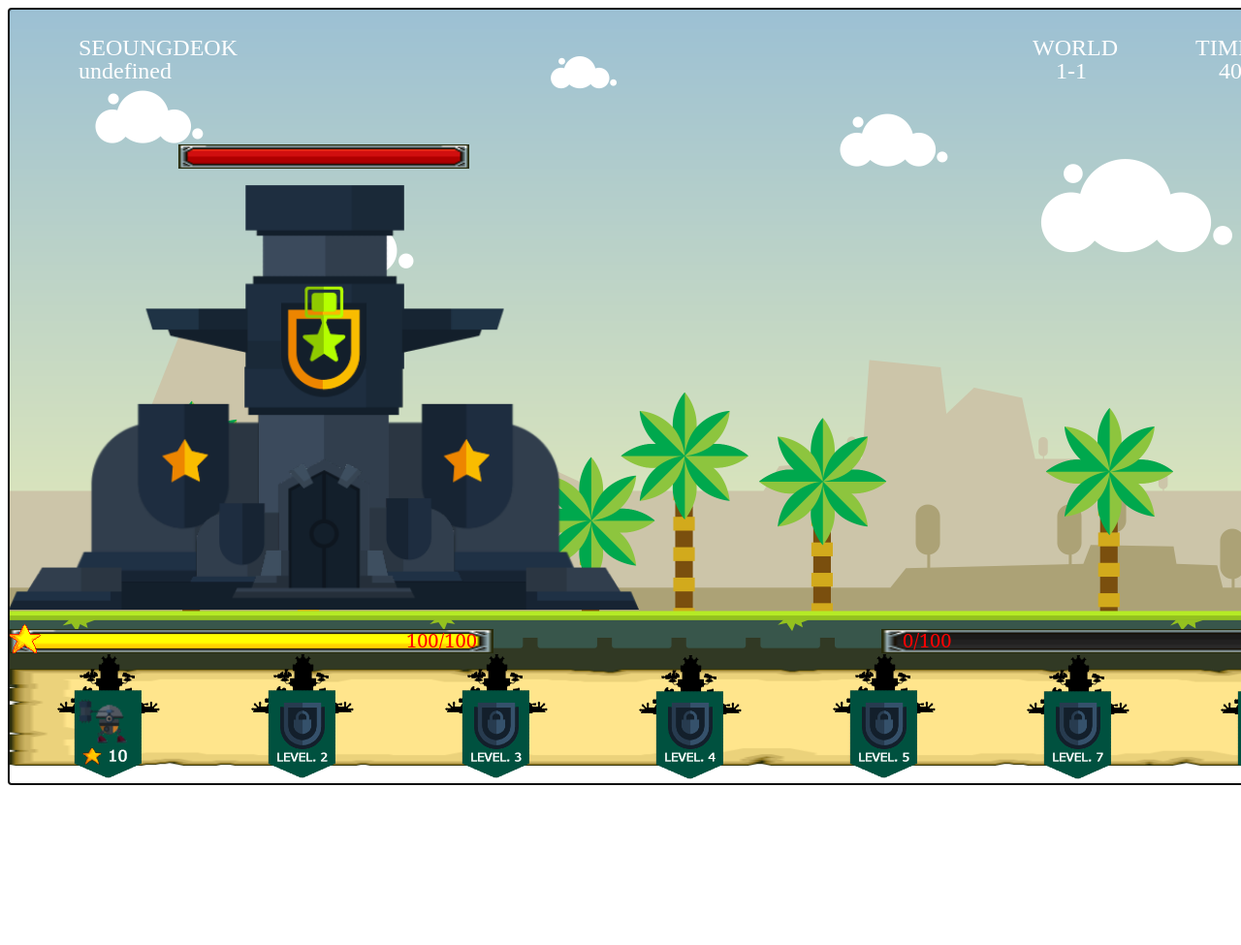
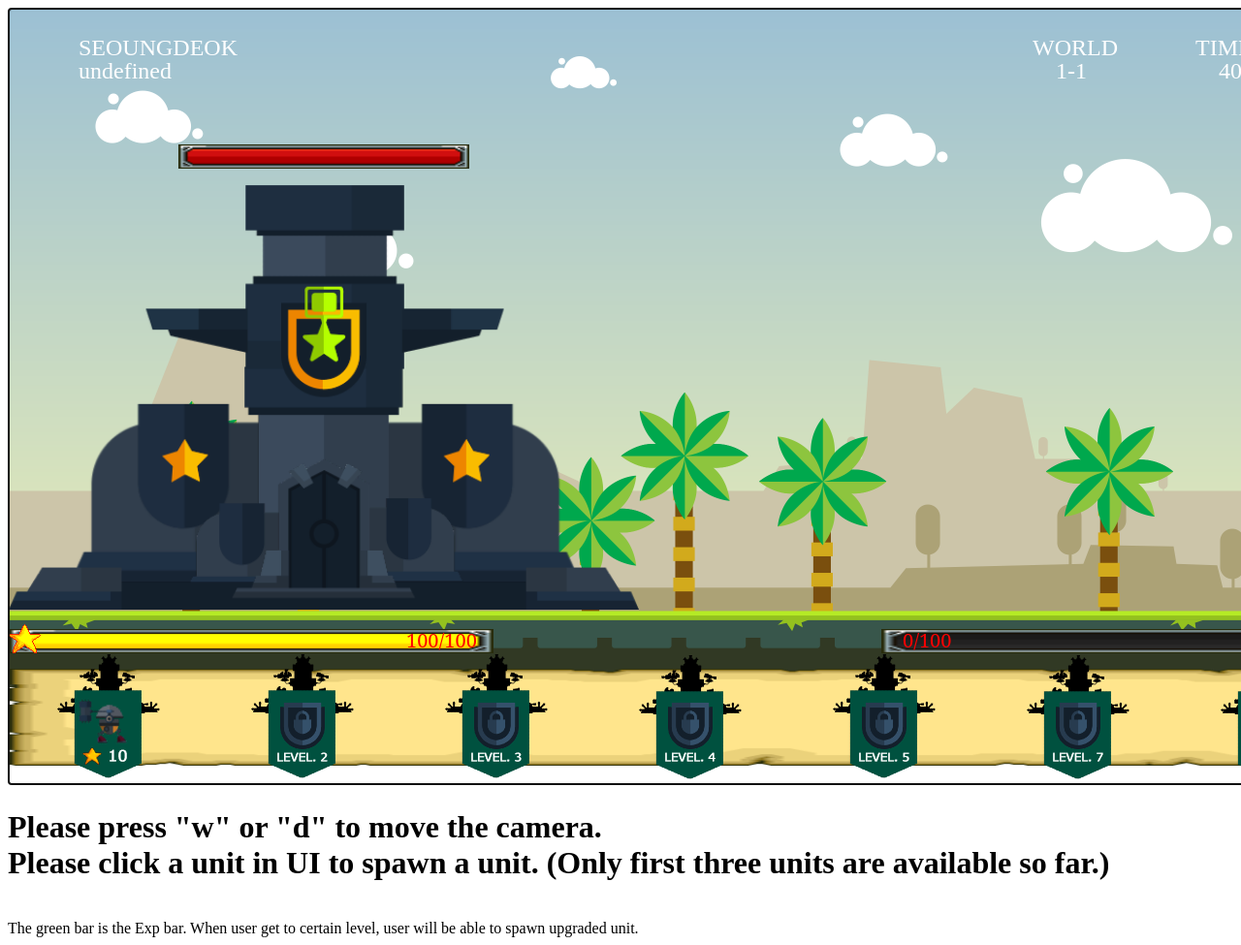
Before and after one commit to cjhj0320/TCSS491-MiniGame-BaseDefense, a plain HTML site: page index.html in a window 1280 px wide. Shown: the top 975 px of the page at 97% size. Before the commit the page ends 822 px from the top, so only its background shows below. Drawn offline with Linux system fonts and the light colour scheme.

Commit message:
Added description.

```diff
--- a/index.html
+++ b/index.html
@@ -21,5 +21,10 @@
 </head>
 <body>
     <canvas id="gameWorld" width="1400" height="800" style="background: white; border: 1px solid black" tabindex="0" autofocus></canvas>
+    <br>
+    <h1>Please press "w" or "d" to move the camera.<br>
+    Please click a unit in UI to spawn a unit. (Only first three units are available so far.)</h1>
+    <br>
+    The green bar is the Exp bar. When user get to certain level, user will be able to spawn upgraded unit.
 </body>
 </html>
```
